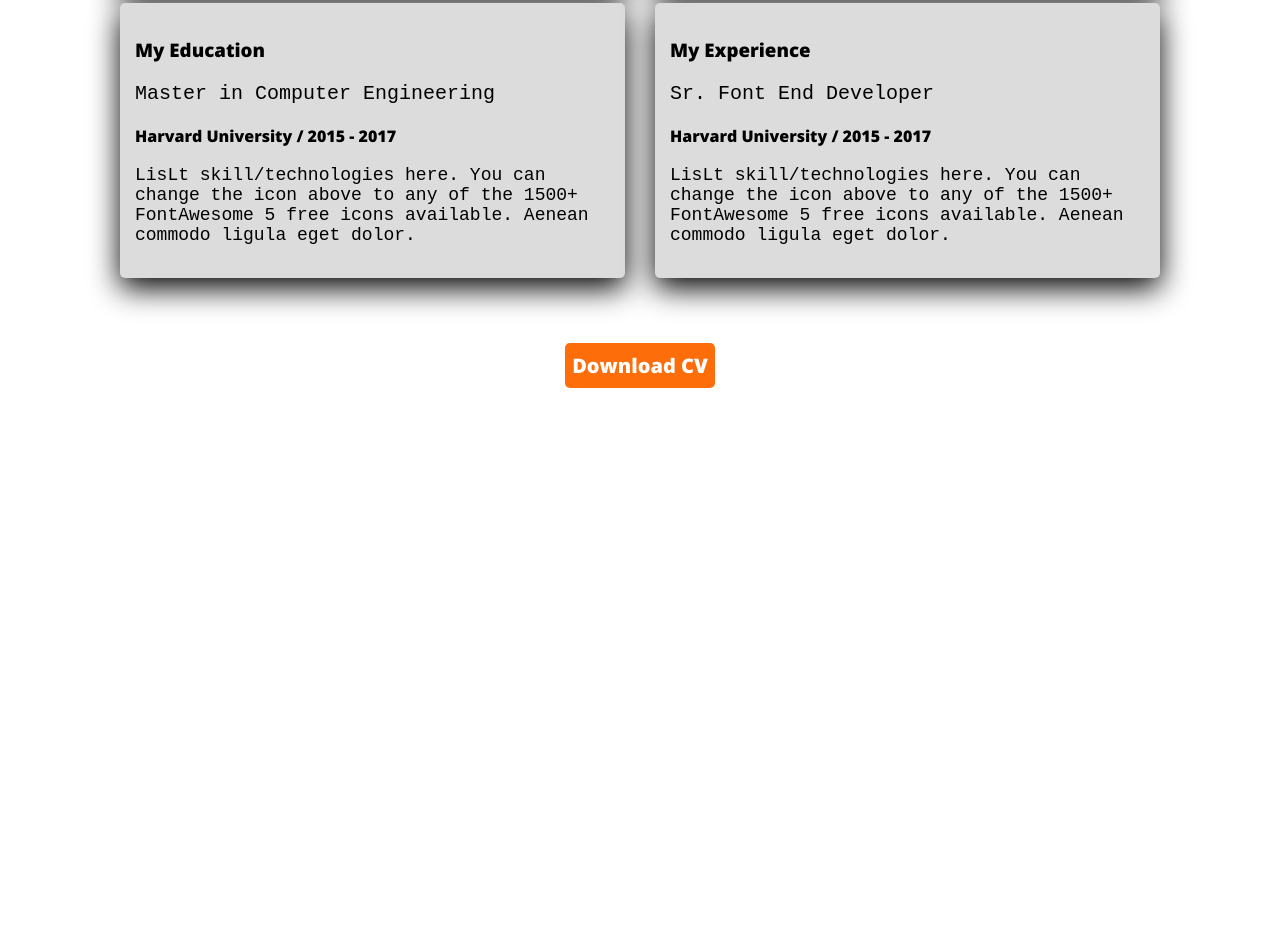
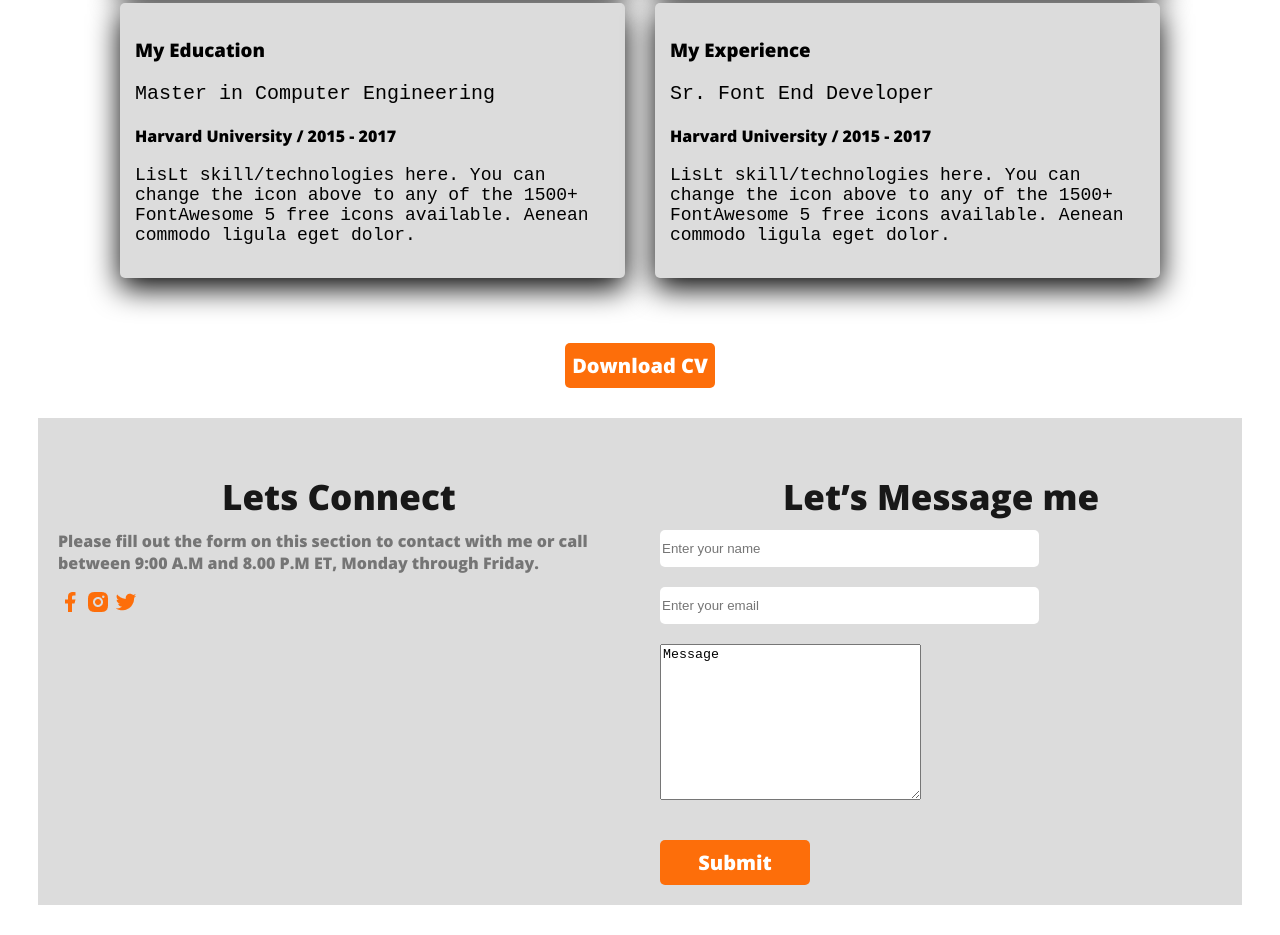
Before and after one commit to MuhammadEnamulHaque79/enamul-web-developer-portfolio, a plain HTML site: page index.html in a window 1280 px wide. Shown: the part 2476-3411 px from the top of the page. Before the commit the page ends 2872 px from the top, so only its background shows below. Drawn offline with nearby package versions, Linux system fonts and the light colour scheme; files whose address does not match are found by name.

Commit message:
updated right now

```diff
--- a/index.html
+++ b/index.html
@@ -178,7 +178,24 @@
         </section>
     </main>
     <footer>
-
+        <div class="footer-column">
+            <h3 class="section-title">Lets Connect</h3>
+            <p class="section-description">Please fill out the form on this section to contact with me or call between 9:00 A.M and 8.00 P.M ET, Monday through Friday.</p>
+            <div class="social-links">
+                <a href=""><img src="images/icons/facebook.png" alt=""></a>
+                <a href=""><img src="images/icons/insta.png" alt=""></a>
+                <a href=""><img src="images/icons/twitter.png" alt=""></a>
+            </div>
+        </div>
+        <div class="footer-column">
+            <h3 class="section-title">Let’s Message me</h3>
+            <form class="contact-info">
+                <input type="text" placeholder="Enter your name">
+                <input type="email" name="email" id="" placeholder="Enter your email">
+                <textarea name="" id="" cols="30" rows="10">Message</textarea>
+                <button class="footer-btn">Submit</button>
+            </form>
+        </div>
     </footer>
 </body>
 
--- a/style/style.css
+++ b/style/style.css
@@ -20,7 +20,7 @@ nav {
     border: 0px;
     border-radius: 5px;
     background: #FD6E0A;
-    color: var(--White-Color, #FFF);
+    color: #FFF;
     font-family: Open Sans;
     font-size: 20px;
     font-style: normal;
@@ -106,7 +106,7 @@ nav li a {
 
 
 /* Main section style */
-main{
+main {
     max-width: 1140px;
     margin: 0 auto;
 }
@@ -139,19 +139,19 @@ main{
 }
 
 
-.about-info-container{
+.about-info-container {
     display: flex;
     justify-content: space-around;
     align-items: center;
 }
 
 
-.skills-container{
+.skills-container {
     display: flex;
 
 }
 
-.skill{
+.skill {
     margin-top: 50px;
     margin-left: 50px;
     background: gainsboro;
@@ -161,12 +161,12 @@ main{
 
 }
 
-.skill-title{
+.skill-title {
     font-size: 20px;
 
 }
 
-.skill-description{
+.skill-description {
     margin-top: 15px;
     font-size: 18px;
     font-family: 'Courier New', Courier, monospace;
@@ -174,7 +174,8 @@ main{
     text-align: left;
 
 }
-.resume-info{
+
+.resume-info {
     display: flex;
     margin-left: 50px;
     /* border: 1px solid yellow; */
@@ -183,26 +184,71 @@ main{
 
 }
 
-.resume-info-left-side{
+.resume-info-left-side {
     /* border: 1px solid green; */
     padding: 10px;
     margin-right: 10px;
 
 }
 
-.resume-info-right-side{
+.resume-info-right-side {
     /* border: 1px solid green; */
     padding: 10px;
 }
 
 
-.btn-primary{
+.btn-primary {
     display: block;
     margin: auto;
 
 }
 
-.resume-info-items{
+.resume-info-items {
     box-shadow: 0px 10px 30px 0px rgb(0, 0.3, 0.1);
     border-radius: 5px;
 }
+
+footer {
+    display: flex;
+    background: gainsboro;
+    margin: 30px;
+}
+
+.footer-column {
+    width: 50%;
+    padding: 20px;
+    gap: 30px;
+}
+
+footer-description {
+    width: 562px;
+    text-align: center;
+}
+
+.contact-info input,
+textarea {
+    display: block;
+    /* margin-top: 15px; */
+    margin-bottom: 20px;
+}
+
+
+input {
+    width: 375px;
+    height: 35px;
+    flex-shrink: 0;
+    border: none;
+    border-radius: 5px;
+}
+
+.footer-btn {
+    border: 0px;
+    border-radius: 5px;
+    background: #FD6E0A;
+    color: #FFF;
+    font-family: Open Sans;
+    font-size: 20px;
+    width: 150px;
+    height: 45px;
+    margin-top: 20px;
+}
```
